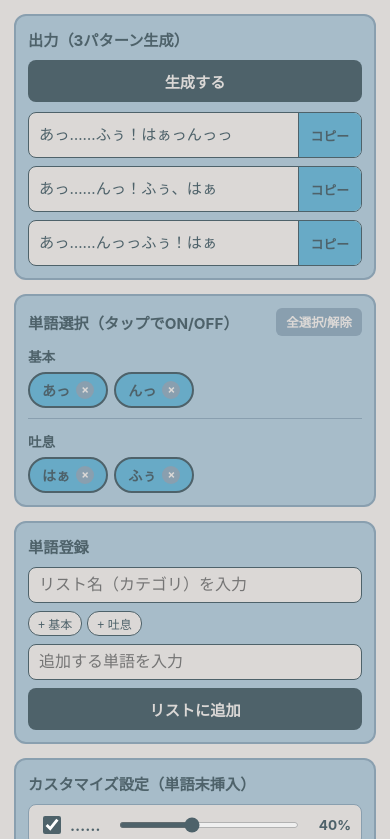
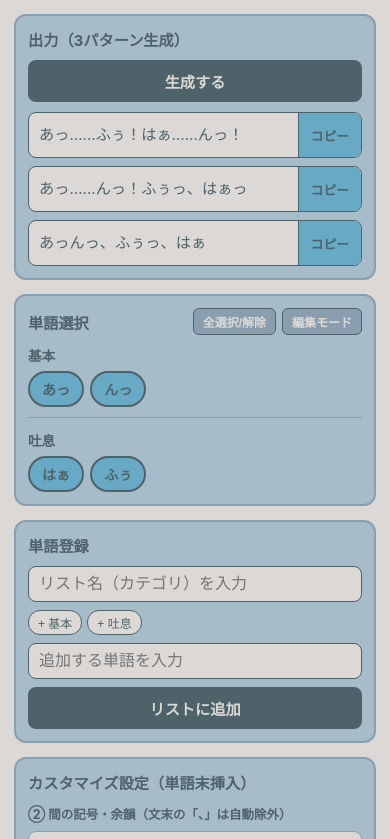
Before and after one commit to c0mrom/-_-00o, a plain HTML site: page index.html in a window 390 px wide. Both pictures are taken after a click on the button "生成する". Shown: the top 839 px of the page. Drawn offline with Linux system fonts and the light colour scheme.

Commit message:
Update index.html

```diff
--- a/index.html
+++ b/index.html
@@ -14,13 +14,15 @@
     :root { --c-dark: #4e626a; --c-accent: #68aac6; --c-mid: #899faf; --c-light: #a7bcc9; --c-bg: #dbd8d6; }
     * { box-sizing: border-box; -webkit-tap-highlight-color: transparent; }
     body { margin: 0; padding: 14px; background: var(--c-bg); color: var(--c-dark); font-family: -apple-system, BlinkMacSystemFont, "Hiragino Sans", sans-serif; padding-bottom: 70px; }
-    h2 { font-size: 0.95rem; margin: 0 0 10px 0; display: flex; justify-content: space-between; align-items: center; }
+    h2 { font-size: 0.95rem; margin: 0 0 10px 0; display: flex; justify-content: space-between; align-items: center; gap: 6px; }
     .card { background: var(--c-light); border: 2px solid var(--c-mid); border-radius: 12px; padding: 12px; margin-bottom: 14px; }
     .row { display: flex; gap: 8px; align-items: center; margin-bottom: 10px; }
     input[type="text"] { background: var(--c-bg); color: var(--c-dark); border: 1.5px solid var(--c-dark); border-radius: 8px; padding: 8px 10px; font-size: 16px; }
     .btn { background: var(--c-dark); color: var(--c-bg); border: none; border-radius: 8px; padding: 10px 14px; font-size: 0.95rem; font-weight: bold; cursor: pointer; flex: 1; touch-action: manipulation; }
     .btn:active { background: var(--c-mid); }
-    .btn-sub { background: var(--c-mid); color: var(--c-bg); border: none; border-radius: 6px; padding: 5px 10px; font-size: 0.78rem; font-weight: bold; touch-action: manipulation; }
+    .btn-group { display: flex; gap: 6px; }
+    .btn-sub { background: var(--c-mid); color: var(--c-bg); border: 1.5px solid var(--c-dark); border-radius: 6px; padding: 4px 9px; font-size: 0.75rem; font-weight: bold; touch-action: manipulation; }
+    .btn-sub.active { background: var(--c-accent); color: var(--c-dark); }
     .pat-list { display: flex; flex-direction: column; gap: 8px; }
     .pat-item { display: flex; align-items: stretch; background: var(--c-bg); border: 1.5px solid var(--c-dark); border-radius: 8px; overflow: hidden; }
     .pat-text { flex: 1; padding: 10px; font-size: 0.95rem; line-height: 1.4; word-break: break-all; min-height: 44px; display: flex; align-items: center; }
@@ -32,12 +34,14 @@
     .chip-wrap { display: flex; flex-wrap: wrap; gap: 6px; }
     .chip { background: var(--c-bg); color: var(--c-dark); border: 1.5px solid var(--c-dark); border-radius: 18px; padding: 6px 12px; font-size: 0.88rem; display: inline-flex; align-items: center; gap: 6px; user-select: none; touch-action: manipulation; }
     .chip.selected { background: var(--c-accent); font-weight: bold; border-width: 2px; }
-    .chip-del { display: inline-flex; align-items: center; justify-content: center; width: 18px; height: 18px; border-radius: 50%; background: var(--c-mid); color: var(--c-bg); font-size: 0.72rem; }
+    .chip-del { display: none; align-items: center; justify-content: center; width: 18px; height: 18px; border-radius: 50%; background: var(--c-dark); color: var(--c-bg); font-size: 0.72rem; }
+    .edit-mode .chip-del { display: inline-flex; }
     .form-col { display: flex; flex-direction: column; gap: 8px; }
     .presets { display: flex; flex-wrap: wrap; gap: 5px; }
     .preset-btn { background: var(--c-bg); color: var(--c-dark); border: 1px solid var(--c-dark); border-radius: 12px; padding: 3px 9px; font-size: 0.75rem; touch-action: manipulation; }
-    .suf-list { display: flex; flex-direction: column; gap: 10px; }
-    .suf-row { background: var(--c-bg); border: 1.5px solid var(--c-mid); border-radius: 8px; padding: 8px 10px; display: flex; align-items: center; gap: 10px; }
+    .suf-list { display: flex; flex-direction: column; gap: 8px; }
+    .suf-sub { font-size: 0.78rem; font-weight: bold; margin-top: 2px; }
+    .suf-row { background: var(--c-bg); border: 1.5px solid var(--c-mid); border-radius: 8px; padding: 7px 10px; display: flex; align-items: center; gap: 10px; }
     .suf-lbl { display: flex; align-items: center; gap: 6px; font-weight: bold; font-size: 0.95rem; min-width: 68px; }
     .suf-lbl input { width: 18px; height: 18px; accent-color: var(--c-dark); }
     input[type="range"] { flex: 1; accent-color: var(--c-dark); height: 6px; background: var(--c-light); border-radius: 4px; }
@@ -49,17 +53,21 @@
 <body>
   <div class="card">
     <h2>出力（3パターン生成）</h2>
-    <div class="row">
-      <button type="button" class="btn" id="btnGen">生成する</button>
-    </div>
+    <div class="row"><button type="button" class="btn" id="btnGen">生成する</button></div>
     <div class="pat-list">
       <div class="pat-item"><div class="pat-text" id="out0">ここに生成されます</div><button type="button" class="pat-copy" data-idx="0">コピー</button></div>
       <div class="pat-item"><div class="pat-text" id="out1">ここに生成されます</div><button type="button" class="pat-copy" data-idx="1">コピー</button></div>
       <div class="pat-item"><div class="pat-text" id="out2">ここに生成されます</div><button type="button" class="pat-copy" data-idx="2">コピー</button></div>
     </div>
   </div>
-  <div class="card">
-    <h2><span>単語選択（タップでON/OFF）</span><button type="button" class="btn-sub" id="btnAll">全選択/解除</button></h2>
+  <div class="card" id="selectCard">
+    <h2>
+      <span>単語選択</span>
+      <div class="btn-group">
+        <button type="button" class="btn-sub" id="btnAll">全選択/解除</button>
+        <button type="button" class="btn-sub" id="btnEdit">編集モード</button>
+      </div>
+    </h2>
     <div id="wordArea"></div>
   </div>
   <div class="card">
@@ -82,8 +90,11 @@
     const defS = [{ char: "……", enabled: true, prob: 40 }, { char: "！", enabled: true, prob: 25 }, { char: "ッ", enabled: false, prob: 20 }, { char: "っ", enabled: true, prob: 35 }, { char: "、", enabled: true, prob: 40 }];
     let words = JSON.parse(localStorage.getItem(K_W)) || defW;
     let sufs = JSON.parse(localStorage.getItem(K_S)) || defS;
+    let isEdit = false;
+
     function saveW() { localStorage.setItem(K_W, JSON.stringify(words)); renderW(); }
     function saveS() { localStorage.setItem(K_S, JSON.stringify(sufs)); }
+
     function renderW() {
       const area = document.getElementById('wordArea'), pre = document.getElementById('catPresets');
       area.innerHTML = ''; pre.innerHTML = '';
@@ -102,16 +113,22 @@
           const ch = document.createElement('div'); ch.className = 'chip' + (w.selected ? ' selected' : '');
           const lb = document.createElement('span'); lb.textContent = w.text;
           const dl = document.createElement('span'); dl.className = 'chip-del'; dl.textContent = '×';
-          dl.onclick = e => { e.stopPropagation(); words = words.filter(x => x.id !== w.id); saveW(); };
-          ch.onclick = () => { w.selected = !w.selected; saveW(); };
+          dl.onclick = e => { e.stopPropagation(); if (!isEdit) return; words = words.filter(x => x.id !== w.id); saveW(); toast('削除しました'); };
+          ch.onclick = () => { if (isEdit) return; w.selected = !w.selected; saveW(); };
           ch.append(lb, dl); wrap.appendChild(ch);
         });
         grp.appendChild(wrap); area.appendChild(grp);
       });
     }
+
     function renderS() {
       const list = document.getElementById('sufList'); list.innerHTML = '';
+      const labels = { "っ": "① 語尾の詰まり（重ねがけ可）", "……": "② 間の記号・余韻（文末の「、」は自動除外）" };
       sufs.forEach((s, i) => {
+        if (labels[s.char]) {
+          const sub = document.createElement('div'); sub.className = 'suf-sub'; sub.textContent = labels[s.char];
+          list.appendChild(sub);
+        }
         const row = document.createElement('div'); row.className = 'suf-row';
         const lbl = document.createElement('label'); lbl.className = 'suf-lbl';
         const chk = document.createElement('input'); chk.type = 'checkbox'; chk.checked = s.enabled;
@@ -123,6 +140,14 @@
         row.append(lbl, rng, val); list.appendChild(row);
       });
     }
+
+    document.getElementById('btnEdit').onclick = () => {
+      isEdit = !isEdit;
+      document.getElementById('btnEdit').classList.toggle('active', isEdit);
+      document.getElementById('selectCard').classList.toggle('edit-mode', isEdit);
+      toast(isEdit ? '編集モードON（×で削除できます）' : '編集モードOFF');
+    };
+
     document.getElementById('btnAdd').onclick = () => {
       const c = document.getElementById('inCat').value.trim() || '未分類';
       const t = document.getElementById('inWord').value.trim();
@@ -130,14 +155,18 @@
       words.push({ id: Date.now() + Math.random(), category: c, text: t, selected: true });
       document.getElementById('inWord').value = ''; saveW(); toast('リストに追加しました');
     };
+
     document.getElementById('btnAll').onclick = () => {
       const any = words.some(w => !w.selected);
       words.forEach(w => w.selected = any); saveW();
     };
+
     document.getElementById('btnGen').onclick = () => {
       const actW = words.filter(w => w.selected);
       if (!actW.length) return toast('単語を1つ以上選択してください');
-      const actS = sufs.filter(s => s.enabled);
+      const tailGroup = sufs.filter(s => s.enabled && (s.char === 'っ' || s.char === 'ッ'));
+      const pauseGroup = sufs.filter(s => s.enabled && (s.char !== 'っ' && s.char !== 'ッ'));
+
       for (let i = 0; i < 3; i++) {
         const shuffled = [...actW];
         for (let k = shuffled.length - 1; k > 0; k--) {
@@ -145,14 +174,29 @@
           [shuffled[k], shuffled[r]] = [shuffled[r], shuffled[k]];
         }
         let str = '';
-        shuffled.forEach(w => {
-          str += w.text;
-          const hits = actS.filter(s => Math.random() * 100 < s.prob);
-          if (hits.length) str += hits[Math.floor(Math.random() * hits.length)].char;
+        shuffled.forEach((w, idx) => {
+          const isLast = (idx === shuffled.length - 1);
+          let wordText = w.text;
+
+          // ① 語尾の詰まり判定（すでに語尾がっ/ッで終わっていなければ重ねる）
+          const tailHits = tailGroup.filter(s => Math.random() * 100 < s.prob);
+          if (tailHits.length) {
+            const chosenTail = tailHits[Math.floor(Math.random() * tailHits.length)].char;
+            if (!wordText.endsWith(chosenTail)) wordText += chosenTail;
+          }
+          str += wordText;
+
+          // ② 間の記号・余韻判定（文末では「、」を除外）
+          const validPauses = isLast ? pauseGroup.filter(s => s.char !== '、') : pauseGroup;
+          const pauseHits = validPauses.filter(s => Math.random() * 100 < s.prob);
+          if (pauseHits.length) {
+            str += pauseHits[Math.floor(Math.random() * pauseHits.length)].char;
+          }
         });
         document.getElementById('out' + i).textContent = str;
       }
     };
+
     document.querySelectorAll('.pat-copy').forEach(b => {
       b.onclick = () => {
         const idx = b.dataset.idx, txt = document.getElementById('out' + idx).textContent;
@@ -160,11 +204,13 @@
         if (navigator.clipboard) navigator.clipboard.writeText(txt).then(() => toast('パターン' + (+idx + 1) + 'をコピーしました'));
       };
     });
+
     let tmr;
     function toast(m) {
       const t = document.getElementById('toast'); t.textContent = m; t.classList.add('show');
       clearTimeout(tmr); tmr = setTimeout(() => t.classList.remove('show'), 1500);
     }
+
     if ('serviceWorker' in navigator) navigator.serviceWorker.register('sw.js').catch(() => {});
     renderW(); renderS();
   </script>
```
